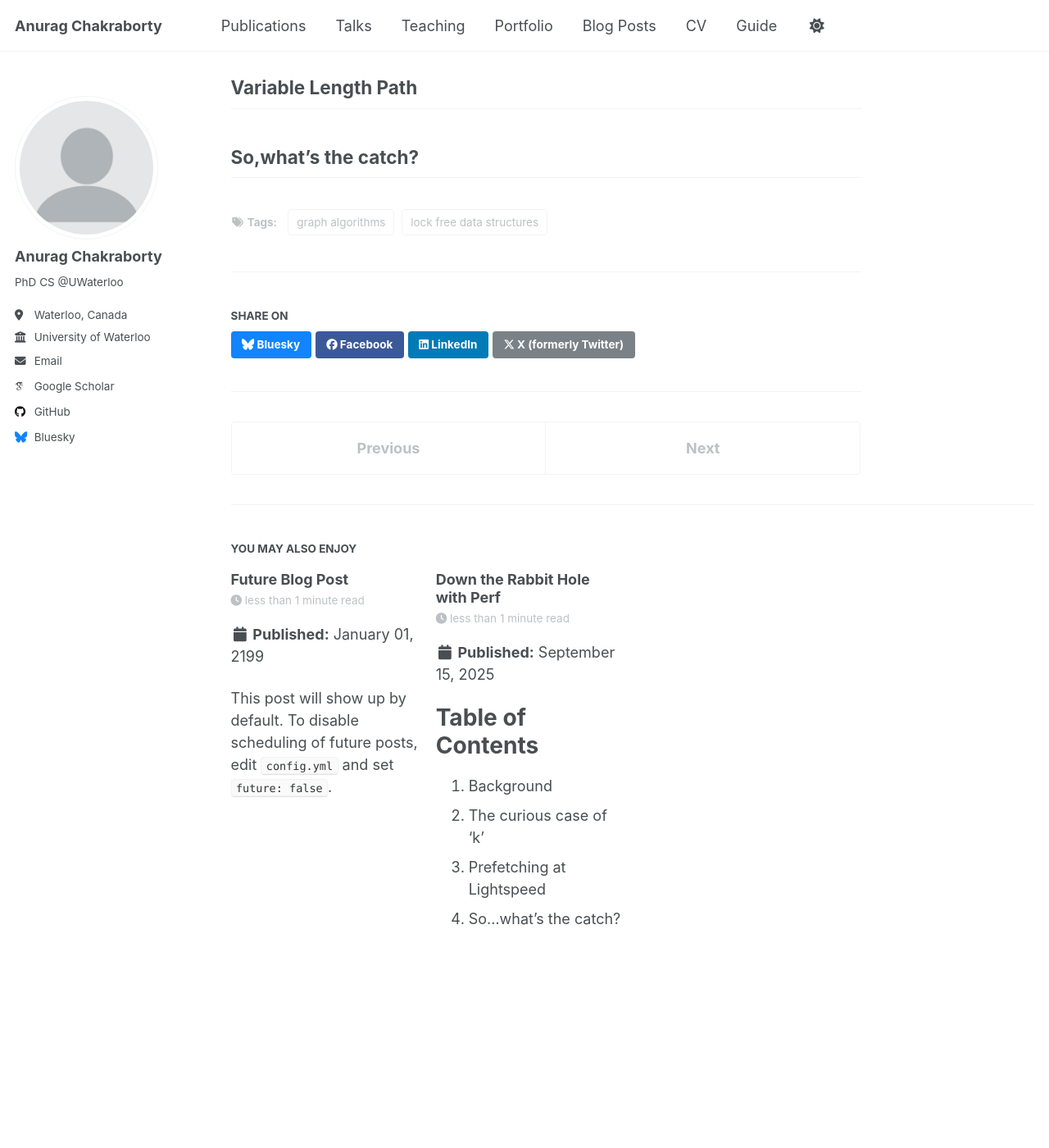
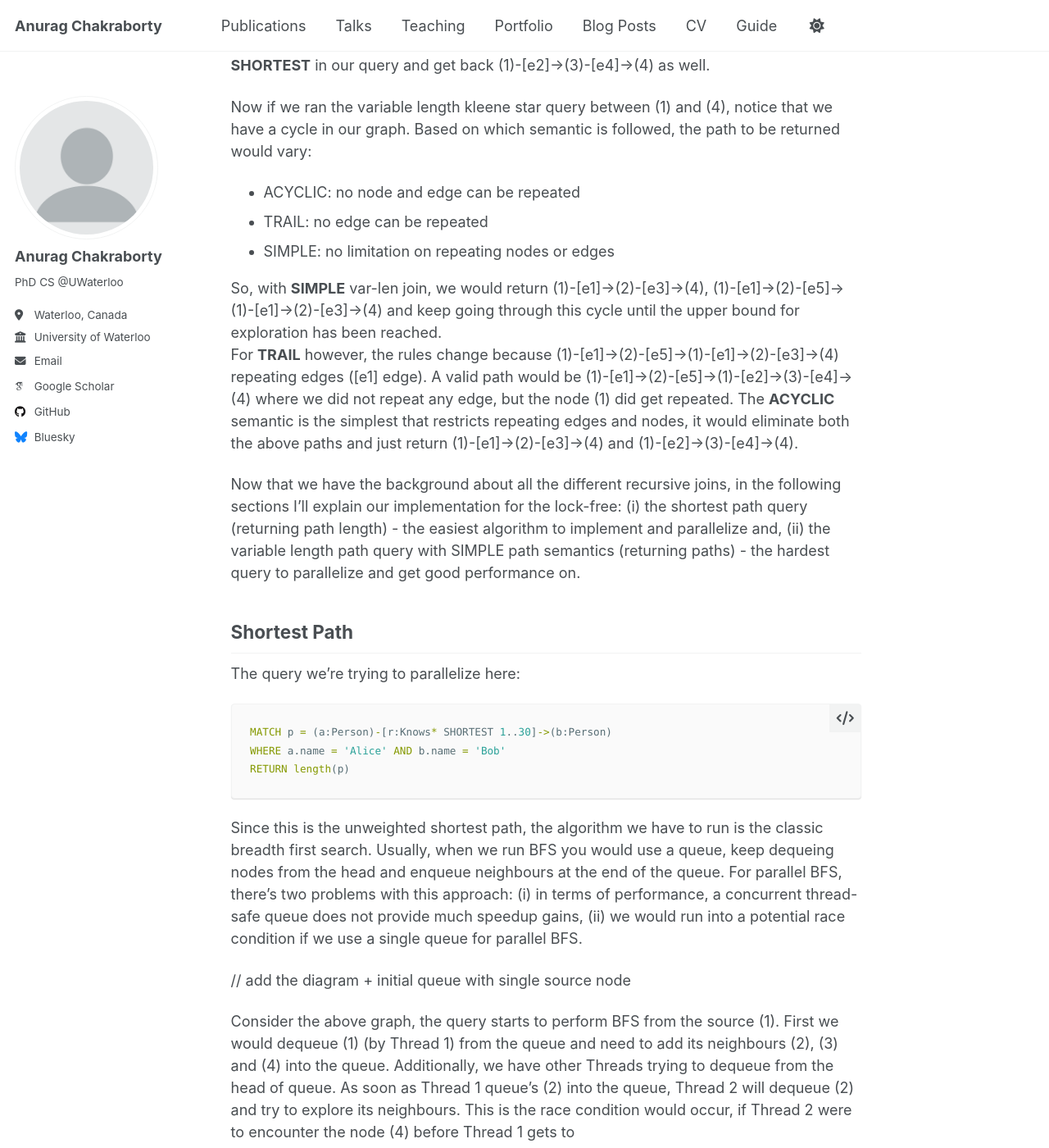
Before and after one commit to anuchak/anuchak.github.io, a Jekyll site: the page built from _posts/2025-09-14-blog-post-1.md, in a window 1280 px wide and 1400 px high, scrolled down 2117 px. Shown: the whole window at 82% size. Built offline with Jekyll 4.4.1, drawn with Linux system fonts in a browser that asks for light colours; some web fonts are replaced; a script that is not in the unit is left out; some of the changed text lies outside the part shown.

Commit message:
push changes

````diff
--- a/_posts/2025-09-14-blog-post-1.md
+++ b/_posts/2025-09-14-blog-post-1.md
@@ -36,33 +36,81 @@ When I say "recursive queries" here, I am referring to queries that involve repe
 The condition can be for example, encountering a particular node / row while (shortest path) or reaching a particular join depth (variable length).
 In Cypher, if you wanted to write the unweighted shortest path query, and return the path length, this would be the syntax:
 
-```
+```sql
 MATCH p = (a:Person)-[r:Knows* SHORTEST 1..30]->(b:Person)
 WHERE a.name = 'Alice' AND b.name = 'Bob'
 RETURN length(p)
 ```
 
 The above query would take the node 'Alice', explore who Alice knows (1 join) then explore their neighbours (2 joins) and keep
-going until we hit 'Bob'. Since
+going until we hit 'Bob'. We "recursively" keep exploring until we either hit our destination or we hit the upper bound
+(specified after the **SHORTEST** keyword).
 
-
-```
+```sql
 MATCH p = (a:Person)-[r:Knows* 1..10]->(b:Person)
 WHERE a.name = 'Alice' AND b.name = 'Bob'
 RETURN length(p)
 ```
 
+This query is a bit different, as it does not have the SHORTEST keyword, it will compute all paths even if 'Bob' is encountered
+once. It's the (dreaded) variable length recursive join. There are different semantics for this query (ACYCLIC, TRAIL, SIMPLE) which
+I'll explain next. The key difference to note here is the stopping condition of variable length query is hitting the upper bound
+specified, and depending on the semantics the query engine may have to keep track of cycles, which is not the case for the
+shortest path query.
+
 Let's take the following graph as an example (we'll keep using this as a running example):
 
 <figure>
-  <img src="/images/graph.png" alt="Description" style="width: 100%;" />
-  <figcaption style="text-align: center;">Example Graph</figcaption>
+  <img src="/images/graph.png" alt="Description" style="width: 50%;" />
+  <figcaption style="text-align: left;">Example Graph</figcaption>
 </figure>
 
+If a user ran the **SHORTEST** path query from node (1) to node (4), the result would return the path:
+(1)-[e1]->(2)-[e3]->(4). If we need all the shortest paths, we could specify **ALL SHORTEST** in our query
+and get back (1)-[e2]->(3)-[e4]->(4) as well.
 
+Now if we ran the variable length kleene star query between (1) and (4), notice that we have a cycle in our graph.
+Based on which semantic is followed, the path to be returned would vary:
 
+- ACYCLIC: no node and edge can be repeated
+- TRAIL: no edge can be repeated
+- SIMPLE: no limitation on repeating nodes or edges
+
+So, with **SIMPLE** var-len join, we would return (1)-[e1]->(2)-[e3]->(4), (1)-[e1]->(2)-[e5]->(1)-[e1]->(2)-[e3]->(4)
+and keep going through this cycle until the upper bound for exploration has been reached.
+For **TRAIL** however, the rules change because (1)-[e1]->(2)-[e5]->(1)-[e1]->(2)-[e3]->(4) repeating edges ([e1] edge).
+A valid path would be (1)-[e1]->(2)-[e5]->(1)-[e2]->(3)-[e4]->(4) where we did not repeat any edge, but the node (1) did get repeated.
+The **ACYCLIC** semantic is the simplest that restricts repeating edges and nodes, it would eliminate both the above paths
+and just return (1)-[e1]->(2)-[e3]->(4) and (1)-[e2]->(3)-[e4]->(4).
+
+Now that we have the background about all the different recursive joins, in the following
+sections I'll explain our implementation for the lock-free: (i) the shortest path query (returning path length) -
+the easiest algorithm to implement and parallelize and, (ii) the variable length path query with SIMPLE path semantics
+(returning paths) - the hardest query to parallelize and get good performance on.
 
 ## Shortest Path
+
+The query we're trying to parallelize here:
+
+```sql
+MATCH p = (a:Person)-[r:Knows* SHORTEST 1..30]->(b:Person)
+WHERE a.name = 'Alice' AND b.name = 'Bob'
+RETURN length(p)
+```
+
+Since this is the unweighted shortest path, the algorithm we have to run is the classic
+breadth first search. Usually, when we run BFS you would use a queue, keep dequeing nodes from the head
+and enqueue neighbours at the end of the queue. For parallel BFS, there's two problems with this approach:
+(i) in terms of performance, a concurrent thread-safe queue does not provide much speedup gains,
+(ii) we would run into a potential race condition if we use a single queue for parallel BFS.
+
+// add the diagram + initial queue with single source node
+
+Consider the above graph, the query starts to perform BFS from the source (1). First we would dequeue
+(1) (by Thread 1) from the queue and need to add its neighbours (2), (3) and (4) into the queue. Additionally, we have
+other Threads trying to dequeue from the head of queue. As soon as Thread 1 queue's (2) into the queue, Thread 2 will dequeue
+(2) and try to explore its neighbours. This is the race condition would occur, if Thread 2 were to encounter the node (4)
+before Thread 1 gets to
 
 
 ## Variable Length Path
````
